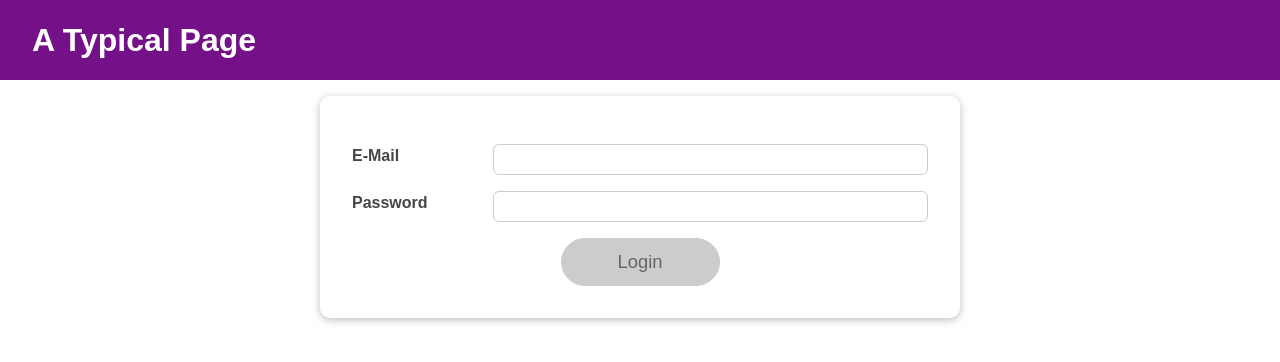
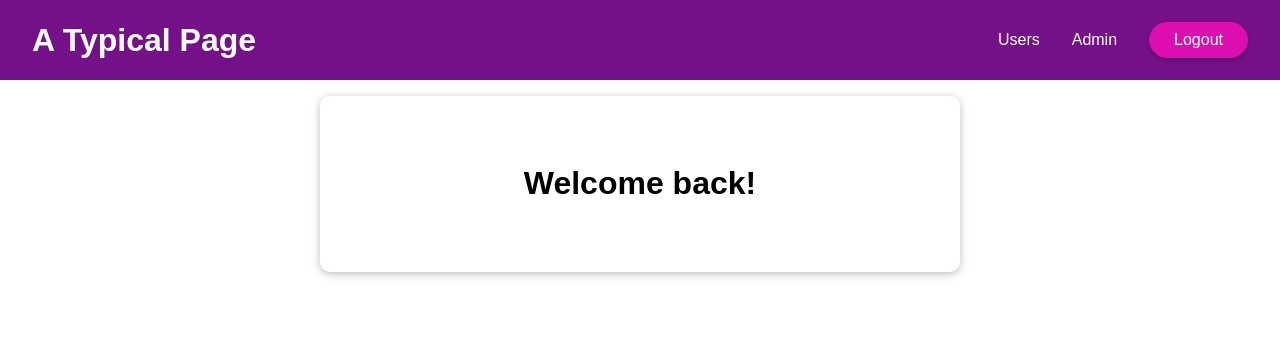
Before and after one commit to ddock4you/remind-react, a React (Create React App) app in the folder 04_local_login/: page / in a window 1280 px wide. Shown: the top 362 px of the page. Built offline with nearby package versions, Linux system fonts and the light colour scheme.

Commit message:
section10 add styled-components, add ui-component, fix error

```diff
--- a/04_local_login/package.json
+++ b/04_local_login/package.json
@@ -9,6 +9,7 @@
     "react": "^17.0.1",
     "react-dom": "^17.0.1",
     "react-scripts": "^5.0.0",
+    "styled-components": "^5.3.5",
     "web-vitals": "^0.2.4"
   },
   "scripts": {
--- a/04_local_login/src/components/Login/Login.js
+++ b/04_local_login/src/components/Login/Login.js
@@ -2,6 +2,7 @@ import React, { useState, useEffect, useReducer, useContext } from "react";
 import Card from "../UI/Card/Card";
 import classes from "./Login.module.css";
 import Button from "../UI/Button/Button";
+import Input from "../UI/Input";
 import AuthContext from "../../store/auth";
 
 const emailReducer = (state, action) => {
@@ -77,34 +78,24 @@ const Login = () => {
     return (
         <Card className={classes.login}>
             <form onSubmit={submitHandler}>
-                <div
-                    className={`${classes.control} ${
-                        emailState.isValid === false ? classes.invalid : ""
-                    }`}
-                >
-                    <label htmlFor="email">E-Mail</label>
-                    <input
+                <Input
+                    name="E-Mail"
                     type="email"
                     id="email"
                     value={emailState.value}
                     onChange={emailChangeHandler}
                     onBlur={validateEmailHandler}
+                    isValid={emailIsValid}
                 />
-                </div>
-                <div
-                    className={`${classes.control} ${
-                        passwordState.isValid === false ? classes.invalid : ""
-                    }`}
-                >
-                    <label htmlFor="password">Password</label>
-                    <input
+                <Input
+                    name="Password"
                     type="password"
                     id="password"
                     value={passwordState.value}
                     onChange={passwordChangeHandler}
                     onBlur={validatePasswordHandler}
+                    isValid={passwordIsValid}
                 />
-                </div>
                 <div className={classes.actions}>
                     <Button type="submit" className={classes.btn} disabled={!formIsValid}>
                         Login
--- a/04_local_login/src/components/Login/Login.module.css
+++ b/04_local_login/src/components/Login/Login.module.css
@@ -5,52 +5,8 @@
   padding: 2rem;
 }
 
-.control {
-  margin: 1rem 0;
-  display: flex;
-  align-items: stretch;
-  flex-direction: column;
-}
 
-.control label,
-.control input {
-  display: block;
-}
-
-.control label {
-  font-weight: bold;
-  flex: 1;
-  color: #464646;
-  margin-bottom: 0.5rem;
-}
-
-.control input {
-  flex: 3;
-  font: inherit;
-  padding: 0.35rem 0.35rem;
-  border-radius: 6px;
-  border: 1px solid #ccc;
-}
-
-.control input:focus {
-  outline: none;
-  border-color: #4f005f;
-  background: #f6dbfc;
-}
-
-.control.invalid input {
-  border-color: red;
-  background: #fbdada;
-}
 
 .actions {
   text-align: center;
 }
-
-@media (min-width: 768px) {
-  .control {
-    align-items: center;
-    flex-direction: row;
-  }
-
-}
--- /dev/null
+++ b/04_local_login/src/components/UI/Input.js
@@ -0,0 +1,60 @@
+import React from "react";
+import styled from "styled-components";
+
+const StyledInput = styled.div`
+    & {
+        margin: 1rem 0;
+        display: flex;
+        align-items: stretch;
+        flex-direction: column;
+    }
+
+    & label,
+    & input {
+        display: block;
+    }
+
+    & label {
+        font-weight: bold;
+        flex: 1;
+        color: #464646;
+        margin-bottom: 0.5rem;
+    }
+
+    & input {
+        flex: 3;
+        font: inherit;
+        padding: 0.35rem 0.35rem;
+        border-radius: 6px;
+        border: 1px solid #ccc;
+    }
+
+    & input:focus {
+        outline: none;
+        border-color: #4f005f;
+        background: #f6dbfc;
+    }
+
+    &.invalid input {
+        border-color: red;
+        background: #fbdada;
+    }
+
+    @media (min-width: 768px) {
+        & {
+            align-items: center;
+            flex-direction: row;
+        }
+    }
+`;
+
+const Input = ({ name, type, id, value, onChange, onBlur, isValid }) => {
+    return (
+        <StyledInput className={`${isValid === false ? "invalid" : ""}`}>
+            <label htmlFor={id}>{name}</label>
+            <input type={type} id={id} value={value} onChange={onChange} onBlur={onBlur} />
+        </StyledInput>
+    );
+};
+
+export default Input;
--- a/04_local_login/src/index.js
+++ b/04_local_login/src/index.js
@@ -1,7 +1,13 @@
-import React from 'react';
-import ReactDOM from 'react-dom';
+import React from "react";
+import ReactDOM from "react-dom";
 
-import './index.css';
-import App from './App';
+import "./index.css";
+import App from "./App";
+import { AuthProvider } from "./store/auth";
 
-ReactDOM.render(<App />, document.getElementById('root'));
+ReactDOM.render(
+    <AuthProvider>
+        <App />
+    </AuthProvider>,
+    document.getElementById("root")
+);
--- a/04_local_login/src/store/auth.js
+++ b/04_local_login/src/store/auth.js
@@ -2,13 +2,13 @@ import React, { useState, useEffect } from "react";
 
 const AuthContext = React.createContext({
     // dummy
-    isLoggedIn: false,
+    // isLoggedIn: false,
     onLogin: () => {},
     onLogout: () => {},
 });
 
 export const AuthProvider = (props) => {
-    const [isLoggedIn, setIsLoggedIn] = useState(false);
+    const [isLoggedIn, setIsLoggedIn] = useState(true);
 
     useEffect(() => {
         const userLoginStatus = localStorage.getItem("isLogin");
@@ -16,7 +16,6 @@ export const AuthProvider = (props) => {
             setIsLoggedIn(true);
         }
     }, []);
-
     const loginHandler = (email, password) => {
         // We should of course check email and password
         // But it's just a dummy/ demo anyways
@@ -28,6 +27,7 @@ export const AuthProvider = (props) => {
         localStorage.removeItem("isLogin");
         setIsLoggedIn(false);
     };
+
     return (
         <AuthContext.Provider
             value={{
```
Also changed, not shown: 04_local_login/src/App.js (+4 -4 lines), 1 other file (tests, documents, lock files or other folders). Lines whose indentation alone changed are shown as unchanged.
